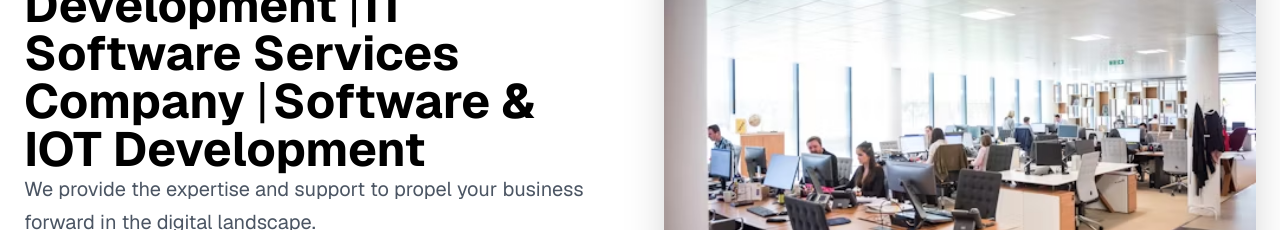
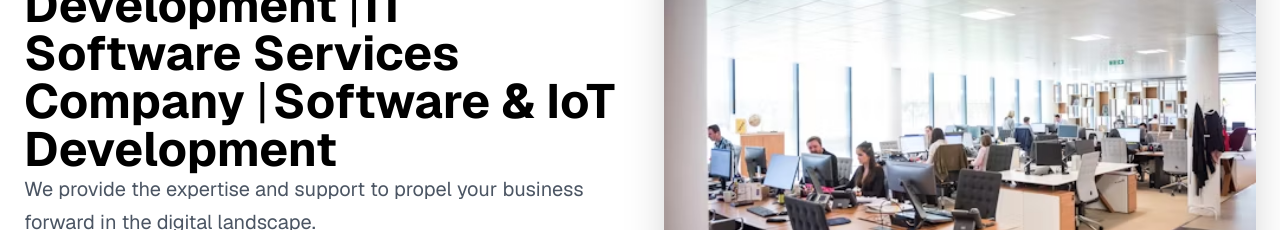
Before and after one commit to dishantsharma7/jsm-landing-page, a Next.js app: page / in a window 1280 px wide. Shown: the part 195-425 px from the top of the page. Built offline with nearby package versions, Linux system fonts and the light colour scheme; no server answers.

Commit message:
Heading updated

```diff
--- a/components/Hero.tsx
+++ b/components/Hero.tsx
@@ -36,7 +36,7 @@ export default function Hero() {
             </span>{" "}
             <span className="text-5xl lg:text-5xl font-bold mb-6 leading-tight">
               {" "}
-              Software & IOT Development{" "}
+              Software & IoT Development{" "}
               {/* <span className="text-blue-600"> Future</span> */}
             </span>
             <p className="text-xl text-gray-600 mb-8 leading-relaxed">
```
